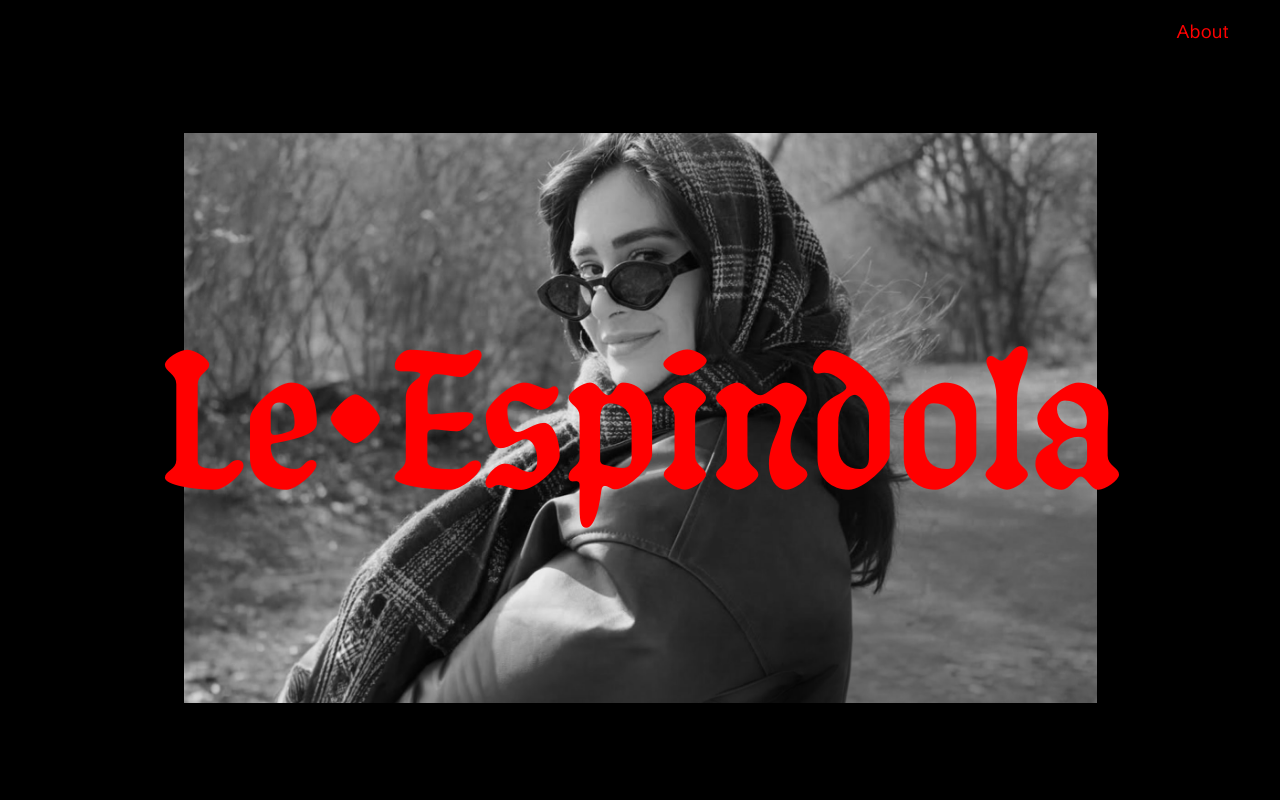
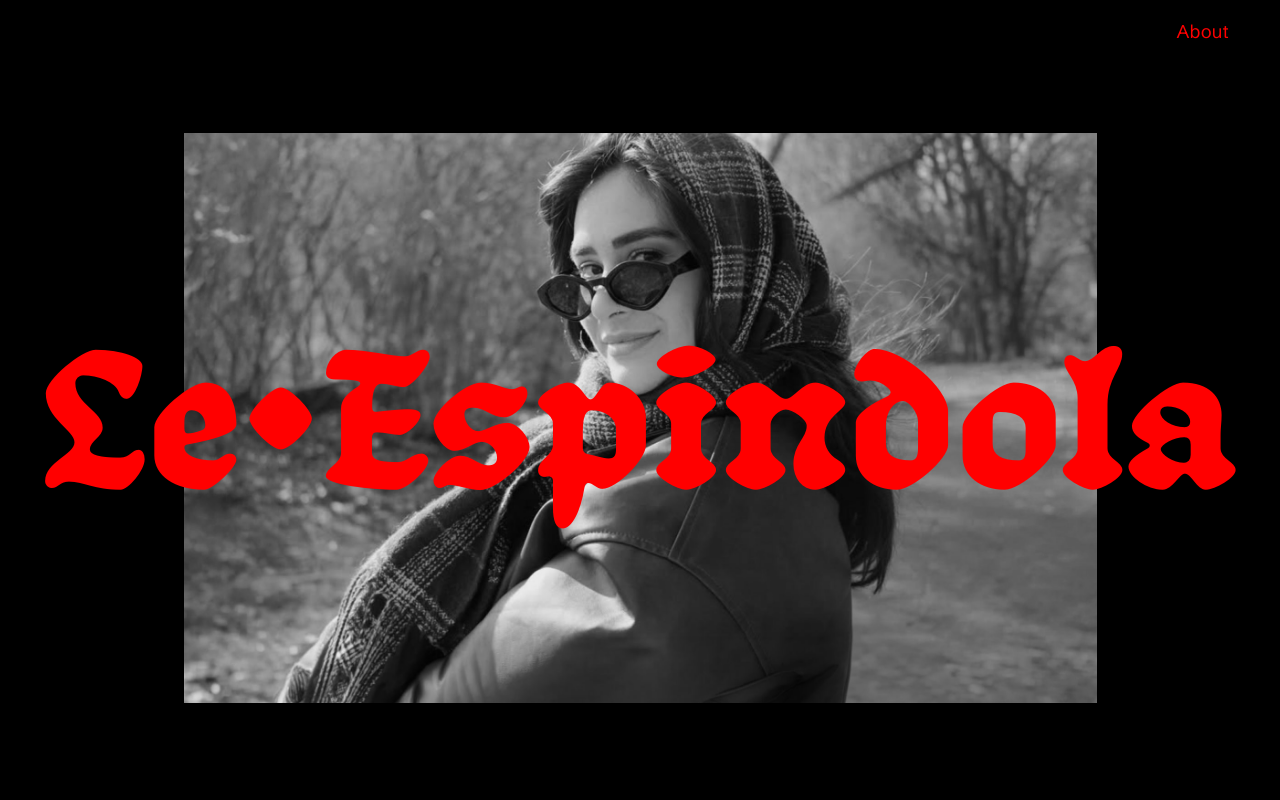
Before and after one commit to sayhellotosilva/Lespindola, a plain HTML site: page index.html in a window 1280 px wide. Shown: the top 800 px of the page. Drawn offline with Linux system fonts and the light colour scheme; a web font is replaced by a local one.

Commit message:
Schmaltzy Medium; swash L in the name
Co-Authored-By: Claude Opus 5.5 <noreply@anthropic.com>
Claude-Session: https://claude.ai/code/session_01EzVhjzgKAVeXCZEDGXdojS

```diff
--- a/index.html
+++ b/index.html
@@ -11,7 +11,7 @@
 <style>
   @font-face {
     font-family: "Schmaltzy";
-    src: url("fonts/schmaltzy-book.woff2") format("woff2");
+    src: url("fonts/schmaltzy-medium.woff2") format("woff2");
     font-weight: 400;
     font-style: normal;
     font-display: swap;
@@ -169,6 +169,7 @@
     white-space: nowrap;
     text-align: center;
   }
+  .swsh { font-feature-settings: "swsh" 1; }  /* the font's swash L */
   .hero h1 .dot { font-family: var(--black-letter); font-size: 1em; vertical-align: 0; margin: 0 0.02em; }
   .hero-photo-wrap { display: flex; flex-direction: column; align-items: center; }
   .hero-tagline {
@@ -503,7 +504,7 @@
     <div class="hero-photo-wrap">
       <div class="photo-box">
         <img class="hero-photo" src="media/le-espindola-cover-v2.jpg" alt="Le Espindola, black and white portrait outdoors in a scarf and sunglasses" width="2000" height="1331" fetchpriority="high">
-        <h1>Le<span class="dot">•</span>Espindola</h1>
+        <h1 aria-label="Le Espindola"><span class="swsh">L</span>e<span class="dot">•</span>Espindola</h1>
       </div>
     </div>
   </div>
```
Also changed, not shown: fonts/schmaltzy-book.woff2 (deleted), fonts/schmaltzy-medium.woff2 (added).
